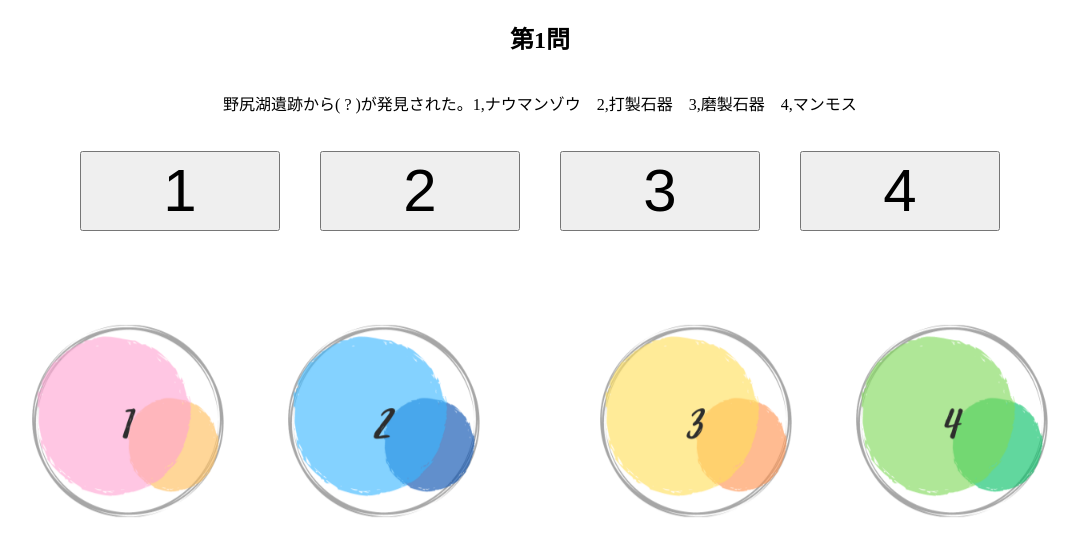
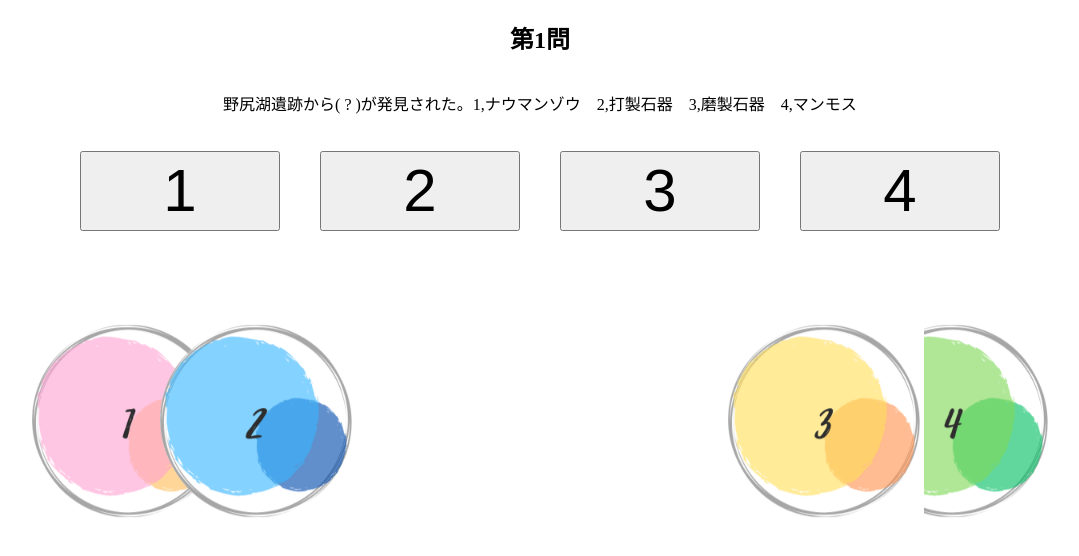
Before and after one commit to naryu33/05_True-or-False, a plain HTML site: page index.html in a window 1280 px wide. Shown: the whole page, without its empty margins (100-1179 px from the left). Drawn offline with Linux system fonts and the light colour scheme.

Commit message:
間隔調整

```diff
--- a/style.css
+++ b/style.css
@@ -74,7 +74,7 @@ section {
     height: 200px;
     position: absolute;
     top: 20px;
-    left: 30%;
+    left: 20%;
   }
   /*balloon Animation*/
   .balloon {
@@ -97,7 +97,7 @@ section {
   height: 200px;
   position: absolute;
   top: 20px;
-  right: 30%;
+  right: 20%;
 }
 /*balloon Animation*/
 .black-cat {
```
